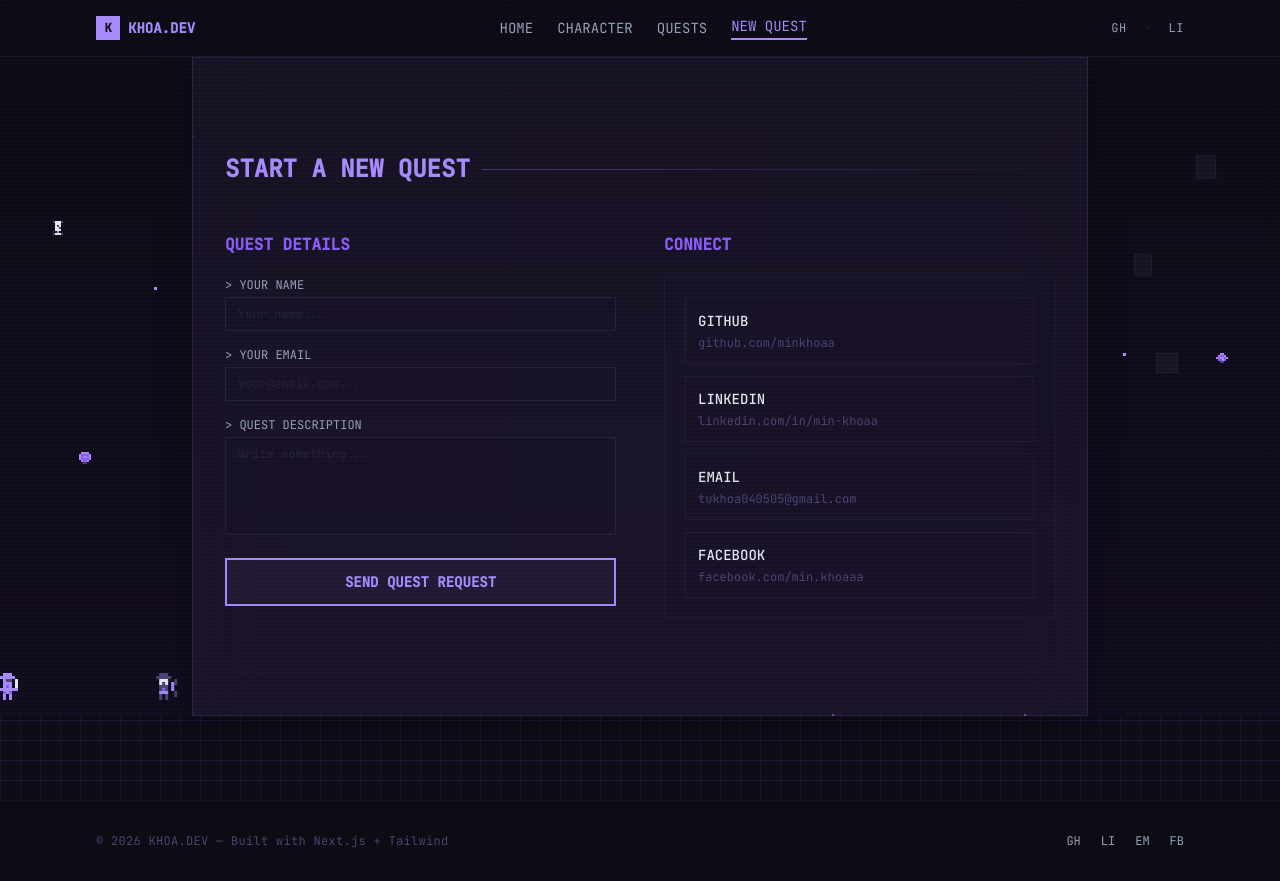
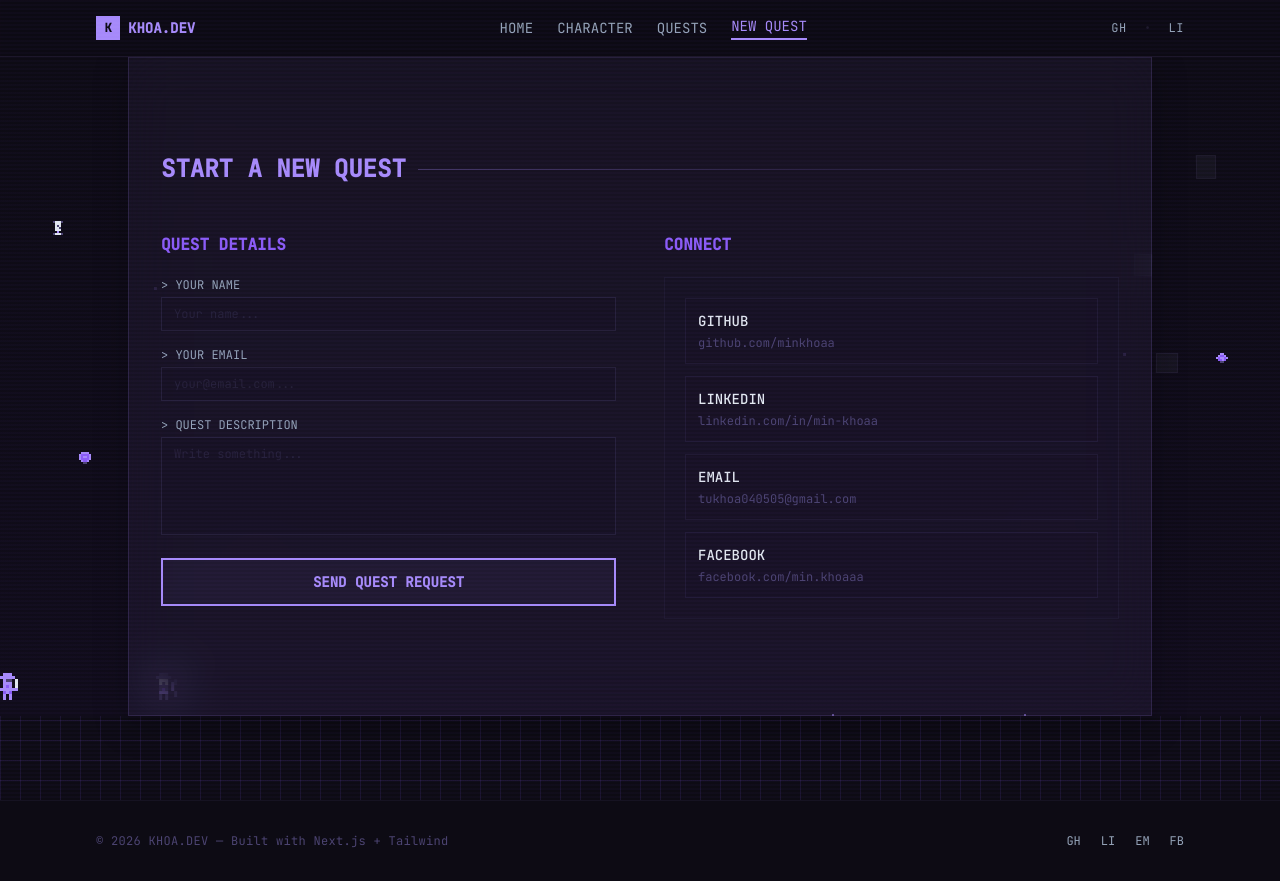
Before and after one commit to minkhoaa/porfolio, a Next.js app: page /contact in a window 1280 px wide. Built offline with nearby package versions, Linux system fonts and the light colour scheme.

Commit message:
Widen contact page content area (max-w-4xl → max-w-5xl)

```diff
--- a/src/app/contact/page.tsx
+++ b/src/app/contact/page.tsx
@@ -16,7 +16,7 @@
     <div className="relative">
       <PageBackground theme="questboard" />
       <FloatingItems theme="questboard" />
-      <GlassCard className="max-w-4xl mx-auto px-4 sm:px-6 lg:px-8 py-24">
+      <GlassCard className="max-w-5xl mx-auto px-4 sm:px-6 lg:px-8 py-24">
         {/* Header */}
       <div className="flex items-center gap-3 mb-12">
         <h1 className="font-pixel text-2xl font-bold text-retro-amber">START A NEW QUEST</h1>
```
